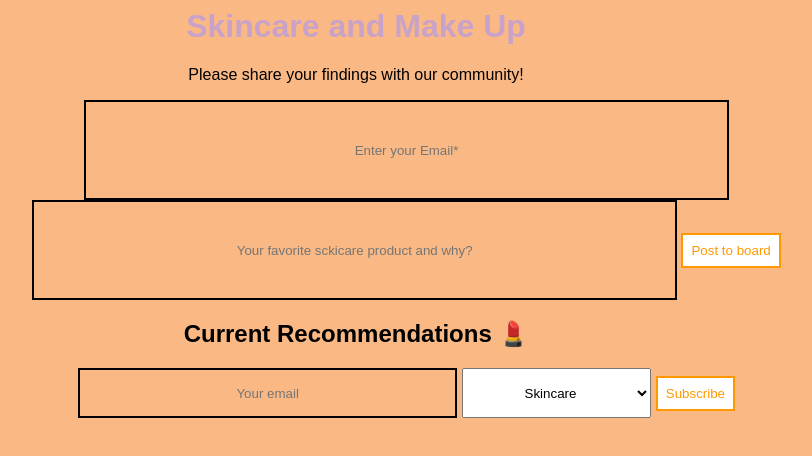
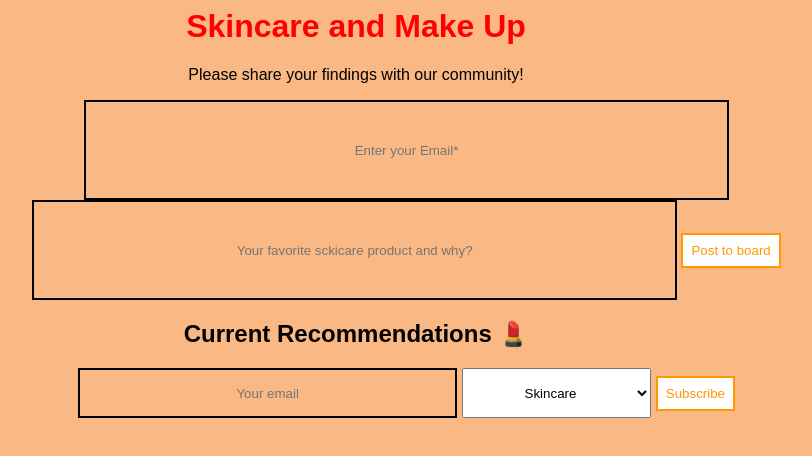
Before and after one commit to mkurbonova/mkurbonova.github.io, a plain HTML site: page index.html in a window 1280 px wide. Shown: the whole page, without its empty margins (284-1096 px from the left). Drawn offline with Linux system fonts and the light colour scheme; no server answers.

Commit message:
initial commit

```diff
--- a/main.css
+++ b/main.css
@@ -2,7 +2,7 @@
   box-sizing: border-box;
 }
 h1 {
-  color: #c8a2c8;
+  color: red;
   font-family: Arial, Helvetica, sans-serif;
   font-style: bold;
   text-align: center;
```
